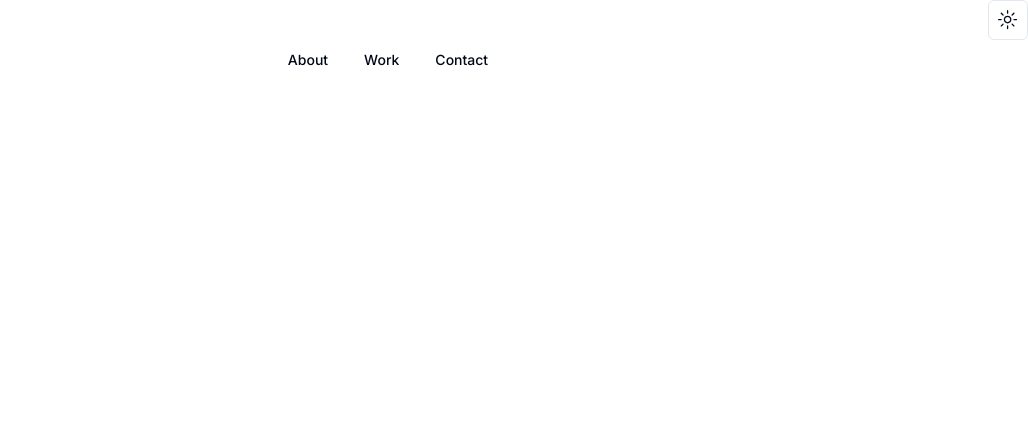
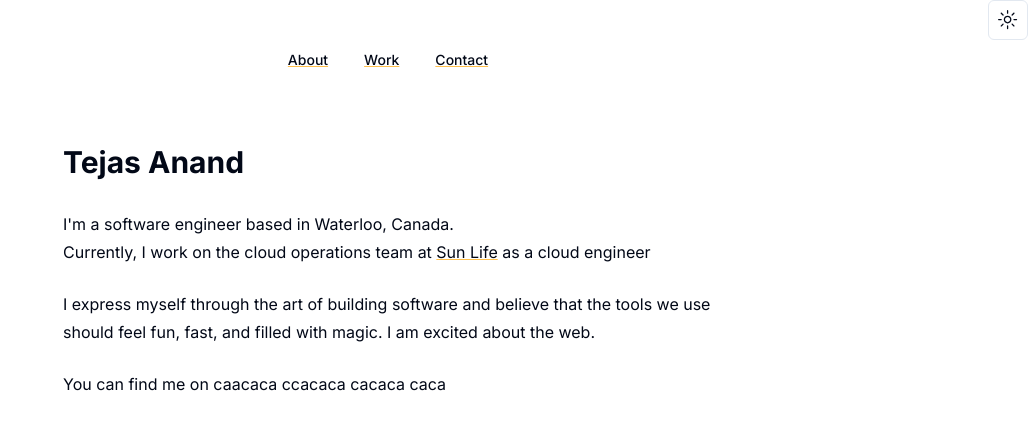
Before and after one commit to TejasAnand/Personal-Website, a Next.js app: page / in a window 1280 px wide. Shown: the top 430 px of the page, without its empty margins (252-1280 px from the left). Built offline with nearby package versions, Linux system fonts and the light colour scheme.

Commit message:
intro and links

```diff
--- a/app/globals.css
+++ b/app/globals.css
@@ -85,3 +85,47 @@ main{
   height:100vh;
   overflow-y: auto;
 }
+@media (max-width: 450px){
+.dynamic-breakpoint {
+    display: none;
+}
+}
+
+.intro_container{
+  flex:1;
+  display:flex;
+  flex-flow:column;
+  margin:0 auto;
+  max-width:650px;
+  width:100%;
+  margin-top:5%;
+}
+
+@media screen and (max-width: 700px){
+.intro_container {
+    padding: 32px 10% 32px 10%;
+    box-sizing: border-box;
+    width: 100%;
+}
+}
+
+.header{
+  display:flex;
+  justify-content: space-between;
+  align-items: center;
+  margin-bottom: 30px;
+}
+p{
+  line-height: 1.75em;
+}
+
+a{
+  text-decoration:underline;
+  text-decoration-color:rgba(255, 166, 0, 0.702);
+
+
+  color: var(--primary);
+}
+a:hover{
+  text-decoration-color:rgb(255, 166, 0) ;
+}
--- a/app/page.tsx
+++ b/app/page.tsx
@@ -14,6 +14,29 @@ export default function Home() {
       <nav className="navbar">
         <Nav></Nav>
       </nav>
+      <div className="intro_container">
+        <h1 className="header text-3xl">
+          <b>Tejas Anand</b>
+        </h1>
+        <p>
+          I{"'"}m a software engineer based in Waterloo, Canada.
+          <br className="dynamic-breakpoint"></br>
+          Currently, I work on the cloud operations team at{" "}
+          <a className="" href="https://www.sunlife.com/en/">
+            Sun Life
+          </a>{" "}
+          as a cloud engineer
+        </p>
+        <br className="dynamic-breakpoint"></br>
+
+        <p>
+          I express myself through the art of building software and believe that
+          the tools we use should feel fun, fast, and filled with magic. I am
+          excited about the web.
+        </p>
+        <br className="dynamic-breakpoint"></br>
+        <p>You can find me on caacaca ccacaca cacaca caca</p>
+      </div>
     </main>
   );
 }
```
